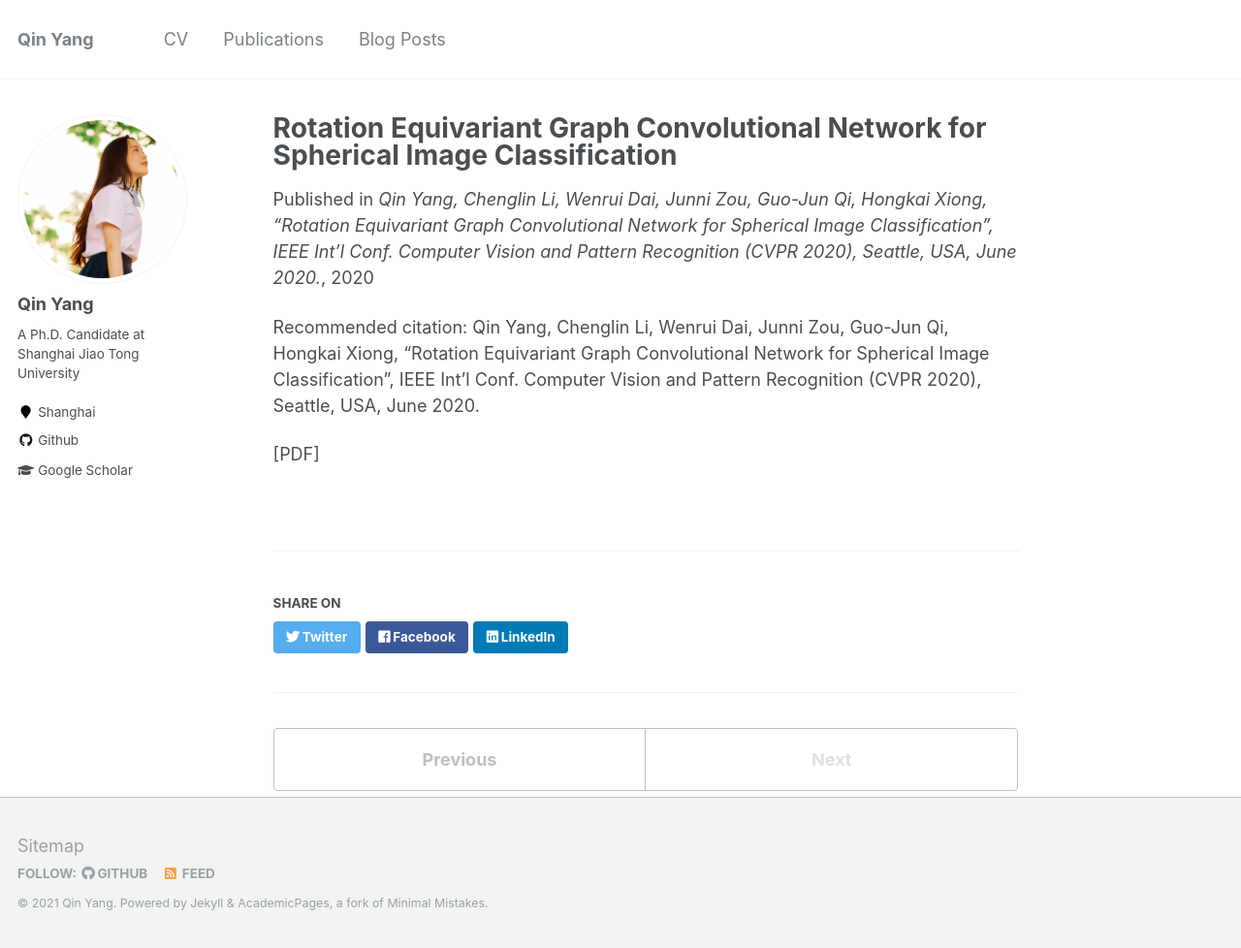
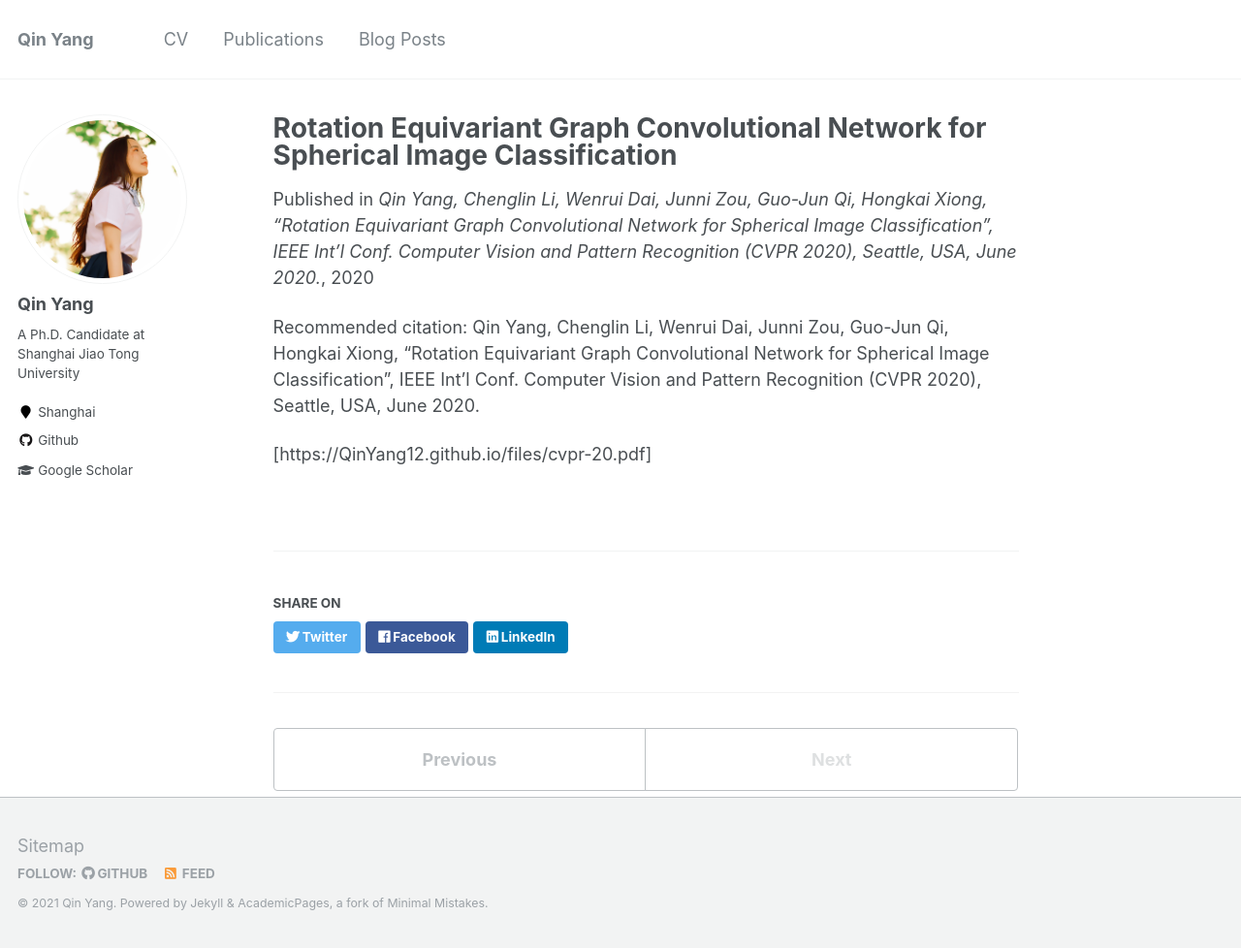
Before and after one commit to QinYang12/QinYang12.github.io, a Jekyll site: the page built from _publications/2019-06-01-paper-title-number-4.md, in a window 1280 px wide and 978 px high. Shown: the whole window at 97% size. Built offline with Jekyll 4.4.1, drawn with Linux system fonts in a browser that asks for light colours; some of the changed lines change nothing that is shown.

Commit message:
Update 2019-06-01-paper-title-number-4.md

```diff
--- a/_publications/2019-06-01-paper-title-number-4.md
+++ b/_publications/2019-06-01-paper-title-number-4.md
@@ -6,4 +6,4 @@ date: 2020-06-1
 venue: Qin Yang, Chenglin Li, Wenrui Dai, Junni Zou, Guo-Jun Qi, Hongkai Xiong, “Rotation Equivariant Graph Convolutional Network for Spherical Image Classification”, IEEE Int’l Conf. Computer Vision and Pattern Recognition (CVPR 2020), Seattle, USA, June 2020.
 citation: Qin Yang, Chenglin Li, Wenrui Dai, Junni Zou, Guo-Jun Qi, Hongkai Xiong, “Rotation Equivariant Graph Convolutional Network for Spherical Image Classification”, IEEE Int’l Conf. Computer Vision and Pattern Recognition (CVPR 2020), Seattle, USA, June 2020.
 ---
-[PDF]
+[https://QinYang12.github.io/files/cvpr-20.pdf]
```
